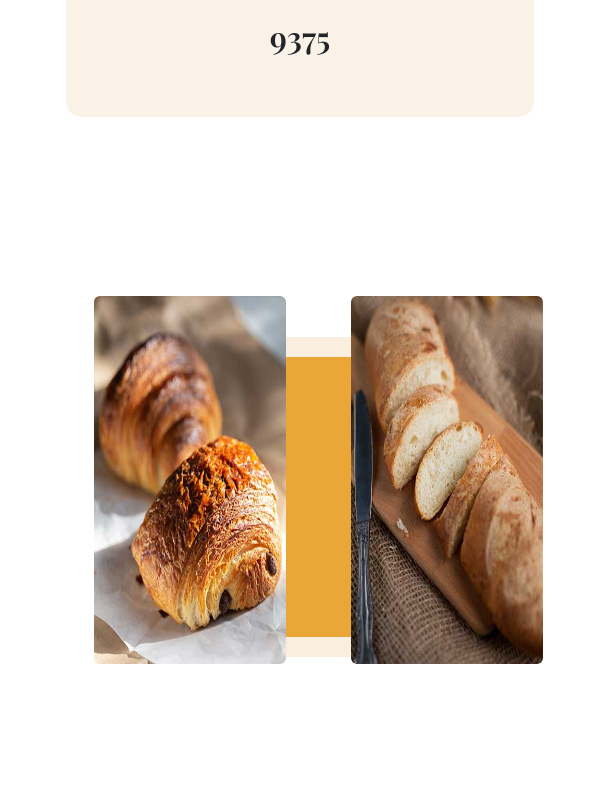
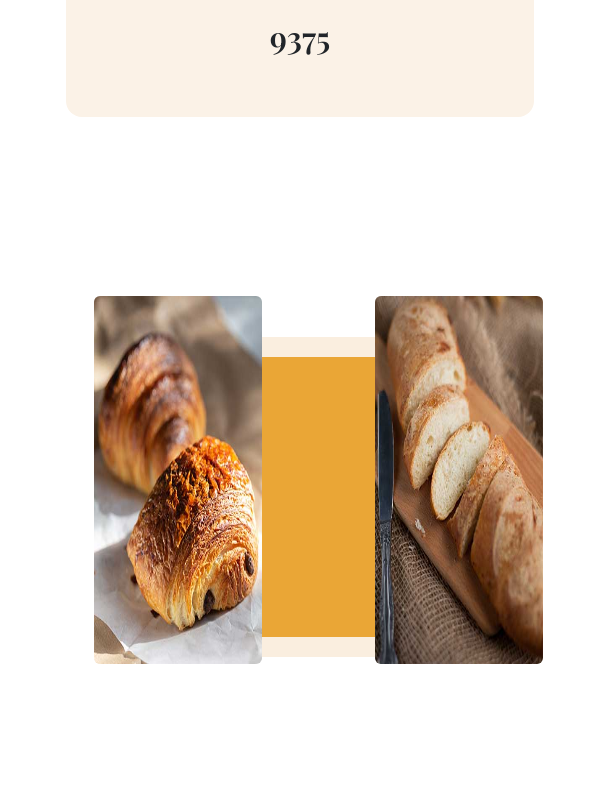
Before and after one commit to AsmaaElsharkawy10/bakery.github.io, a plain HTML site: page index.html in a window 600 px wide. Shown: the part 2003-2799 px from the top of the page. Drawn offline with nearby package versions, Linux system fonts and the light colour scheme.

Commit message:
fix responsive issue 2

```diff
--- a/css/style.css
+++ b/css/style.css
@@ -276,7 +276,7 @@ footer {
 
     .imgsContainer .leftImg,
     .imgsContainer .rightImg {
-        width: 12rem;
+        width: 28vw;
         top: 2%;
     }
 
```
